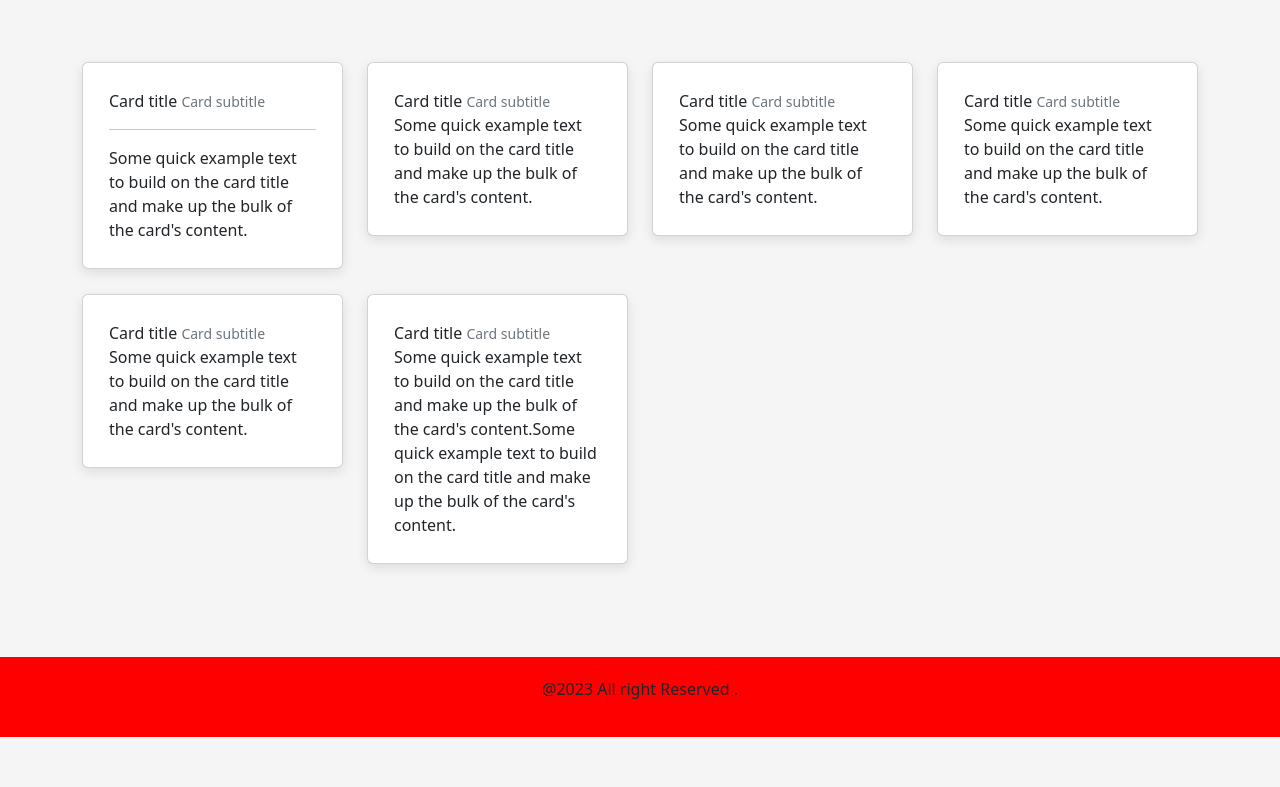
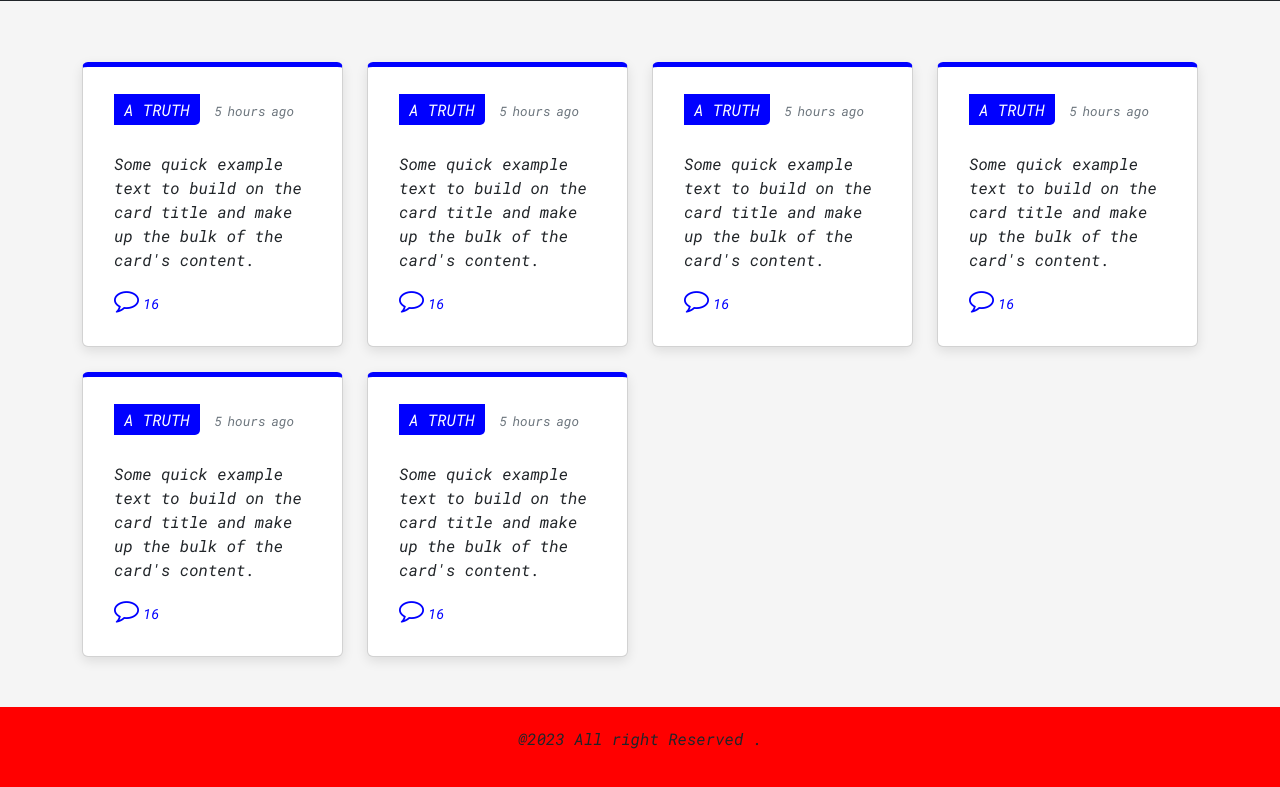
Before and after one commit to amitkumar2025/TwitterClonev1, a plain HTML site: page index.html in a window 1280 px wide. Shown: the part 63-850 px from the top of the page. Before the commit the page ends 800 px from the top, so only its background shows below. Drawn offline with nearby package versions, Linux system fonts and the light colour scheme.

Commit message:
Stage 2 Website

```diff
--- a/index.html
+++ b/index.html
@@ -9,7 +9,10 @@
     <link href="https://cdn.jsdelivr.net/npm/bootstrap@5.2.3/dist/css/bootstrap.min.css" rel="stylesheet"
         integrity="sha384-rbsA2VBKQhggwzxH7pPCaAqO46MgnOM80zW1RWuH61DGLwZJEdK2Kadq2F9CUG65" crossorigin="anonymous">
     <link rel="stylesheet" href="https://cdnjs.cloudflare.com/ajax/libs/font-awesome/4.7.0/css/font-awesome.min.css">
-
+    <link rel="preconnect" href="https://fonts.googleapis.com">
+    <link rel="preconnect" href="https://fonts.gstatic.com" crossorigin>
+    <link href="https://fonts.googleapis.com/css2?family=Lobster&family=Roboto+Mono:ital@1&display=swap"
+        rel="stylesheet">
     <link rel="stylesheet" href="style.css">
 
 </head>
@@ -18,7 +21,7 @@
     <section class="main">
         <nav class="navbar navbar-dark bg-dark fixed-top">
             <div class="container-fluid">
-                <a class="navbar-brand" href="#">Secrets</a>
+                <a class="navbar-brand" href="#">mySecrets</a>
 
                 <div class="d-flex flex-row ms-auto">
                     <button type="submit" class="mx-3 btn btn-light"><i class="fa fa-plus "></i></button>
@@ -64,84 +67,145 @@
                     <div class="col-md-3 col-lg-3">
                         <div class="card">
                             <div class=" card-body">
-                                <span class="card-title">Card title</span>
-                                <small class="card-subtitle mb-2 text-muted">Card subtitle</small>
-                                <hr>
+                                <div class="card-title-subtitle">
+                                    <span class="card-title">A TRUTH</span>
+                                    <small class="card-subtitle mb-2 text-muted">5 hours ago</small>
+                                </div>
+
                                 <p class="card-text">Some quick example text to build on the card title and make up the
                                     bulk
                                     of
                                     the
                                     card's content.</p>
+                                <div class="card-comment">
+                                    <a href="#"><i class="fa fa-comment-o" aria-hidden="true"></i><small
+                                            class="ms-1">16</small></a>
+
+                                </div>
+
+
                             </div>
+
                         </div>
                     </div>
                     <div class="col-md-3 col-lg-3">
                         <div class="card">
                             <div class=" card-body">
-                                <span class="card-title">Card title</span>
-                                <small class="card-subtitle mb-2 text-muted">Card subtitle</small>
+                                <div class="card-title-subtitle">
+                                    <span class="card-title">A TRUTH</span>
+                                    <small class="card-subtitle mb-2 text-muted">5 hours ago</small>
+                                </div>
+
                                 <p class="card-text">Some quick example text to build on the card title and make up the
                                     bulk
                                     of
                                     the
                                     card's content.</p>
+                                <div class="card-comment">
+                                    <a href="#"><i class="fa fa-comment-o" aria-hidden="true"></i><small
+                                            class="ms-1">16</small></a>
+
+                                </div>
+
+
                             </div>
+
                         </div>
                     </div>
                     <div class="col-md-3 col-lg-3">
                         <div class="card">
                             <div class=" card-body">
-                                <span class="card-title">Card title</span>
-                                <small class="card-subtitle mb-2 text-muted">Card subtitle</small>
+                                <div class="card-title-subtitle">
+                                    <span class="card-title">A TRUTH</span>
+                                    <small class="card-subtitle mb-2 text-muted">5 hours ago</small>
+                                </div>
+
                                 <p class="card-text">Some quick example text to build on the card title and make up the
                                     bulk
                                     of
                                     the
                                     card's content.</p>
+                                <div class="card-comment">
+                                    <a href="#"><i class="fa fa-comment-o" aria-hidden="true"></i><small
+                                            class="ms-1">16</small></a>
+
+                                </div>
+
+
                             </div>
+
                         </div>
                     </div>
                     <div class="col-md-3 col-lg-3">
                         <div class="card">
                             <div class=" card-body">
-                                <span class="card-title">Card title</span>
-                                <small class="card-subtitle mb-2 text-muted">Card subtitle</small>
+                                <div class="card-title-subtitle">
+                                    <span class="card-title">A TRUTH</span>
+                                    <small class="card-subtitle mb-2 text-muted">5 hours ago</small>
+                                </div>
+
                                 <p class="card-text">Some quick example text to build on the card title and make up the
                                     bulk
                                     of
                                     the
                                     card's content.</p>
+                                <div class="card-comment">
+                                    <a href="#"><i class="fa fa-comment-o" aria-hidden="true"></i><small
+                                            class="ms-1">16</small></a>
+
+                                </div>
+
+
                             </div>
+
                         </div>
                     </div>
                     <div class="col-md-3 col-lg-3">
                         <div class="card">
                             <div class=" card-body">
-                                <span class="card-title">Card title</span>
-                                <small class="card-subtitle mb-2 text-muted">Card subtitle</small>
+                                <div class="card-title-subtitle">
+                                    <span class="card-title">A TRUTH</span>
+                                    <small class="card-subtitle mb-2 text-muted">5 hours ago</small>
+                                </div>
+
                                 <p class="card-text">Some quick example text to build on the card title and make up the
                                     bulk
                                     of
                                     the
                                     card's content.</p>
+                                <div class="card-comment">
+                                    <a href="#"><i class="fa fa-comment-o" aria-hidden="true"></i><small
+                                            class="ms-1">16</small></a>
+
+                                </div>
+
+
                             </div>
+
                         </div>
                     </div>
                     <div class="col-md-3 col-lg-3">
                         <div class="card">
                             <div class=" card-body">
-                                <span class="card-title">Card title</span>
-                                <small class="card-subtitle mb-2 text-muted">Card subtitle</small>
+                                <div class="card-title-subtitle">
+                                    <span class="card-title">A TRUTH</span>
+                                    <small class="card-subtitle mb-2 text-muted">5 hours ago</small>
+                                </div>
+
                                 <p class="card-text">Some quick example text to build on the card title and make up the
                                     bulk
                                     of
                                     the
-                                    card's content.Some quick example text to build on the card title and make up the
-                                    bulk
-                                    of
-                                    the
                                     card's content.</p>
+                                <div class="card-comment">
+                                    <a href="#"><i class="fa fa-comment-o" aria-hidden="true"></i><small
+                                            class="ms-1">16</small></a>
+
+                                </div>
+
+
                             </div>
+
                         </div>
                     </div>
 
--- a/style.css
+++ b/style.css
@@ -9,7 +9,15 @@ body{
   min-height: 100vh;
   display: flex;
   flex-direction: column;
+  font-family: 'Roboto Mono', monospace;
 
+
+
+}
+.navbar-brand {
+  font-family: 'Lobster', cursive;
+  font-size: 25px;
+  margin-left: 25px;
 
 
 }
@@ -24,11 +32,61 @@ body{
 }
 .card {
   margin-top: 25px;
-  padding: 10px;
+  padding: 15px;
   box-shadow: rgba(0, 0, 0, 0.1) 0px 4px 12px;
+  min-height: 198px;
+  border-top: 5px solid blue;
+  position: relattive;
+
+}
+
+/* .card-title-subtitle {
+  position: absolute;
+  top: 3px;
+  left: 0;
 
 
+} */
+
+.card-title {
+  background-color: blue;
+  padding-top: 5px;
+  padding-left: 10px;
+  padding-right: 10px;
+  padding-bottom: 5px;
+  border-bottom-right-radius: 5px;
+  color: white;
+  font-family: 'Roboto Mono', monospace;
 }
+
+
+.card-subtitle {
+  font-family: 'Roboto Mono', monospace;
+  font-size: small;
+  word-spacing: -2px;
+  margin-left: 5px;
+}
+
+.card-text {
+  margin-top: 30px;
+  font-family: 'Roboto Mono', monospace;
+}
+
+.card-comment .fa-comment-o {
+  font-size: 25px;
+}
+.card-comment > a {
+  text-decoration: none;
+  color: blue;
+}
+
+
+
+
+
+
+
+
 
 footer {
   background-color: red;
@@ -37,3 +95,24 @@ footer {
   padding-top: 20px;
   padding-bottom: 20px;
  }
+
+
+
+
+
+
+
+
+
+
+
+
+
+
+
+
+
+
+
+
+ /*  */
```
